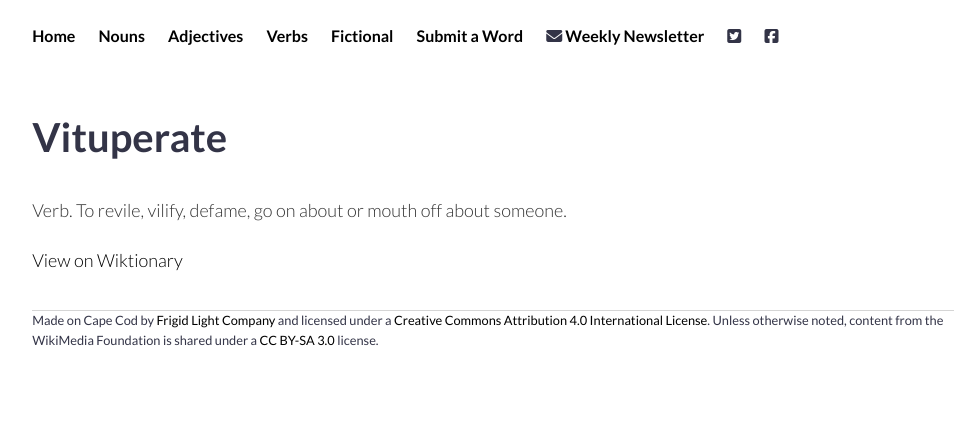
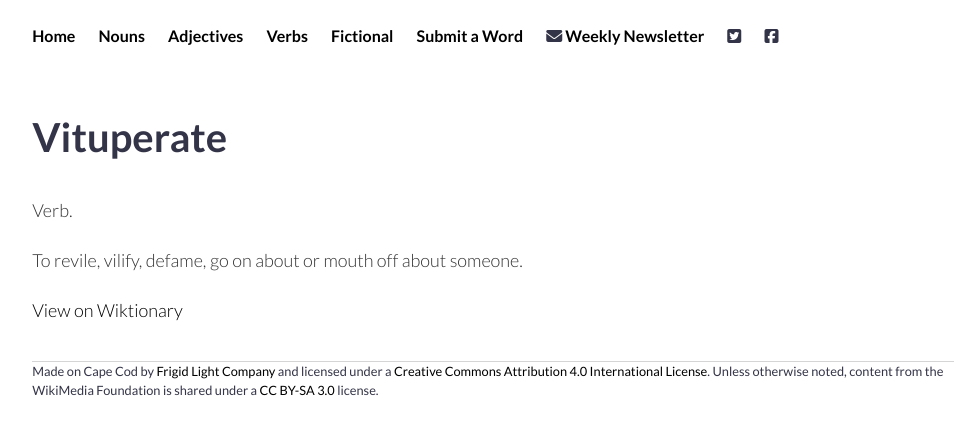
Before and after one commit to davidhowland/wickedcoolwords, a Jekyll site: the page built from _posts/2020-03-22-vituperate.md, in a window 1280 px wide. Shown: the top 435 px of the page, without its empty margins (147-1121 px from the left). Built offline with Jekyll 4.4.1, drawn with Linux system fonts in a browser that asks for light colours; nearby versions of some CDN libraries.

Commit message:
add part of speech front matter

```diff
--- a/_layouts/post.html
+++ b/_layouts/post.html
@@ -3,7 +3,9 @@
     <div class="col-12">
       <h1>{{ page.title }}</h1>
       <div class="post">
-        {{ content }}
+				<p>
+        {{ page.pos | capitalize }}. {{ content }}
+				</p>
         {% if page.video %}
           <iframe width="560" height="315" src="https://www.youtube.com/embed/{{ page.video }}" frameborder="0" allow="accelerometer; autoplay; encrypted-media; gyroscope; picture-in-picture" allowfullscreen></iframe>
         {% endif %}
--- a/_posts/2020-03-22-vituperate.md
+++ b/_posts/2020-03-22-vituperate.md
@@ -1,7 +1,8 @@
 ---
 layout: post
 title: "Vituperate"
+pos: verb
 tags: verb
 slug: vituperate
 ---
-Verb. To revile, vilify, defame, go on about or mouth off about someone.
+To revile, vilify, defame, go on about or mouth off about someone.
```
